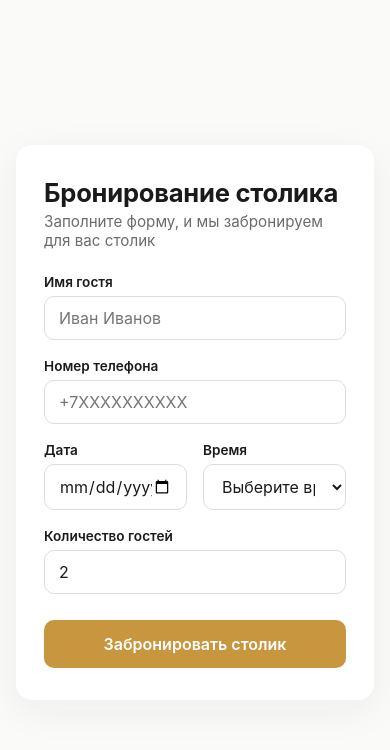
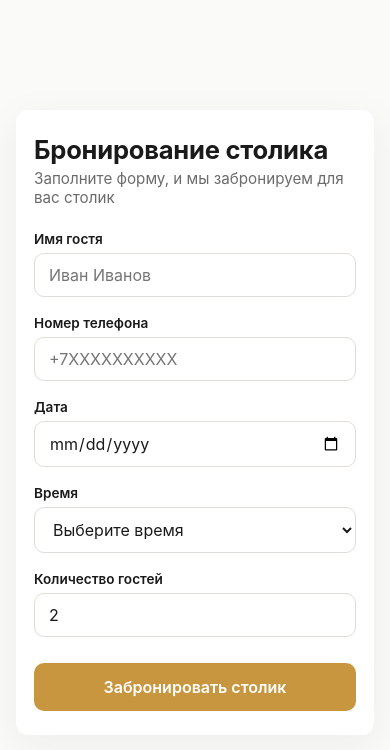
Before and after one commit to RedStrikeRF/test-task-SAVEUR, a Next.js app: page / in a window 390 px wide. Shown: the top 750 px of the page. Built offline with nearby package versions, Linux system fonts and the light colour scheme.

Commit message:
добавил адаптивность для мобилки (375px)

```diff
--- a/src/components/BookingForm.module.css
+++ b/src/components/BookingForm.module.css
@@ -125,3 +125,15 @@
     transform: rotate(360deg);
   }
 }
+
+@media (max-width: 480px) {
+  .card {
+    padding: 24px 18px;
+    border-radius: 12px;
+  }
+
+  .row {
+    flex-direction: column;
+    gap: 18px;
+  }
+}
--- a/src/components/ConfirmationScreen.module.css
+++ b/src/components/ConfirmationScreen.module.css
@@ -80,3 +80,10 @@
 .button:active {
   transform: scale(0.99);
 }
+
+@media (max-width: 480px) {
+  .card {
+    padding: 28px 18px;
+    border-radius: 12px;
+  }
+}
```
